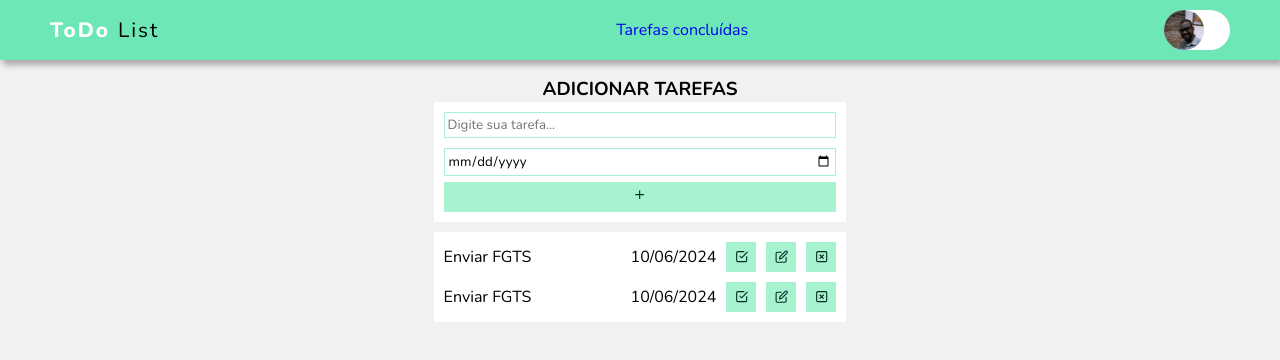
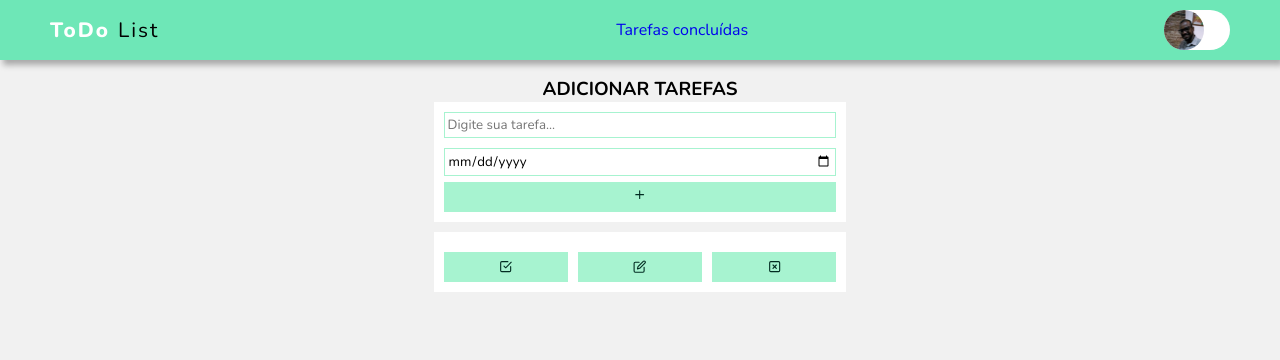
Before and after one commit to iraeveras/todo-list-react-vite, a React (Vite) app: page / in a window 1280 px wide. Shown: the top 360 px of the page. Built offline with nearby package versions, Linux system fonts and the light colour scheme.

Commit message:
new components, styles

```diff
--- /dev/null
+++ b/src/components/Button/Button.css
@@ -0,0 +1,18 @@
+button {
+    width: 30px;
+    height: 30px;
+    background-color: #a7f3d0;
+    padding: 5px;
+    border: none;
+    color: #022c22;
+    font-weight: bold;
+    cursor: pointer;
+}
+
+@media (width <= 1500px) {
+
+
+    .task-form button {
+        width: 100%;
+    }
+}
--- /dev/null
+++ b/src/components/Button/Button.jsx
@@ -0,0 +1,10 @@
+
+import './Button.css'
+
+export const Button = ({children}) => {
+    return (
+        <button type='button'>
+            {children}
+        </button>
+    )
+}
--- a/src/components/Formtask/Formtask.css
+++ b/src/components/Formtask/Formtask.css
@@ -64,8 +64,4 @@
         display: flex;
         flex-direction: column;
     }
-
-    .task-form .btn-add-task {
-        width: 100%;
-    }
 }
--- a/src/components/Formtask/Formtask.jsx
+++ b/src/components/Formtask/Formtask.jsx
@@ -1,23 +1,33 @@
+'use client'
 import { useState } from "react";
+import { Button } from "../Button/Button";
 import { FiPlus } from "react-icons/fi";
 import { dateAtual } from "../../variables/constants";
 import './Formtask.css';
 
-export const Formtask = () => {
+export const Formtask = ({ task, dateCompletion, createDatetask }) => {
 
-    const [inputTaxtTask, setinputTaxtTask] = useState('')
+    const [inputTextTask, setInputTextTask] = useState('')
     const [inputDateTask, setInputDateTask] = useState('')
 
-    const handleTaskAdd = (e) => {
-        e.preventDefault();
-        const task = {
-            taskValue: inputTaxtTask,
-            dateValue: inputDateTask,
-            dateAtual: dateAtual
-        }
+
+
+    const handleTaskAdd = () => {
+        // e.PreventDefault()
+        const { task, dateCompletion, createDatetask } = taskValue
+
+
+        // const task = {
+        //     taskValue: inputTextTask,
+        //     dateValue: inputDateTask,
+        //     dateAtual: dateAtual
+        // }
+
         console.log(task)
-        setinputTaxtTask('')
+        // setinputTaxtTask('')
+
     }
+
     return (
         <>
             <h3 className='title'>Adicionar tarefas</h3>
@@ -28,8 +38,8 @@ export const Formtask = () => {
                     type="text"
                     placeholder='Digite sua tarefa...'
                     className='input-text-task'
-                    onChange={(e) => setinputTaxtTask(e.target.value)}
-                    value={inputTaxtTask}
+                    onChange={(e) => setInputTextTask(e.target.value)}
+                    value={inputTextTask}
                     />
 
                     <input
@@ -41,9 +51,15 @@ export const Formtask = () => {
                     />
                 </div>
 
-                <button onClick={handleTaskAdd} className='btn-add-task'>
+                <button
+                type="button"
+                className='btn-add-task'
+                onClick={handleTaskAdd}
+                >
                     <FiPlus />
                 </button>
+
+
             </form>
 
         </>
--- a/src/components/Task/Task.css
+++ b/src/components/Task/Task.css
@@ -3,10 +3,8 @@
     flex-direction: column;
     align-items: center;
     gap: 10px;
-    background: #FFF;
     width: 60%;
     margin: 10px 0;
-    padding: 10px 10px;
 }
 
 .list {
@@ -15,13 +13,16 @@
     justify-content: space-between;
     width: 100%;
     gap: 10px;
+    background: #FFF;
+    padding: 10px;
 }
 
 .task-group {
     display: grid;
     align-items: center;
-    grid-template-columns: 3fr 1fr;
-
+    grid-template-columns: 2fr 1fr 1fr;
+    width: 100%;
+    font-size: 13px;
     gap: 10px;
 }
 
@@ -37,3 +38,20 @@
     align-items: center;
     justify-content: center;
 }
+
+@media (width <= 1500px) {
+    .list {
+        display: flex;
+        flex-direction: column;
+    }
+
+    .btn-group {
+        display: grid;
+        grid-template-columns: 1fr 1fr 1fr;
+        width: 100%;
+    }
+
+    .btn-group button {
+        width: 100%;
+    }
+}
--- a/src/components/Task/Task.jsx
+++ b/src/components/Task/Task.jsx
@@ -1,47 +1,31 @@
 import { FiCheckSquare } from "react-icons/fi";
 import { FiEdit } from "react-icons/fi";
 import { FiXSquare } from "react-icons/fi";
+import { Button } from "../Button/Button";
 import './Task.css';
 
-export const Task = () => {
+export const Task = ({task, dateCompletion, createDatetask}) => {
+
     return (
         <ul className='task-list'>
             <li className='list'>
                 <div className='task-group'>
-                    <p className='task'>Enviar FGTS</p>
-                    <p className='task-completion-date'>10/06/2024</p>
+                    <p className='task'>{task}</p>
+                    <p className='task-completion-date'>{dateCompletion}</p>
+                    <p className='task-create-date'>{createDatetask}</p>
                 </div>
                 <div className='btn-group'>
-                    <button>
+                    <Button>
                         <FiCheckSquare/>
-                    </button>
-                    <button>
+                    </Button>
+                    <Button>
                         <FiEdit/>
-                    </button>
-                    <button>
+                    </Button>
+                    <Button>
                         <FiXSquare/>
-                    </button>
+                    </Button>
                 </div>
             </li>
-
-            <li className='list'>
-                <div className='task-group'>
-                    <p className='task'>Enviar FGTS</p>
-                    <p className='task-completion-date'>10/06/2024</p>
-                </div>
-                <div className='btn-group'>
-                    <button>
-                        <FiCheckSquare/>
-                    </button>
-                    <button>
-                        <FiEdit/>
-                    </button>
-                    <button>
-                        <FiXSquare/>
-                    </button>
-                </div>
-            </li>
-
         </ul>
     )
 }
--- a/src/components/Wrapper/Wrapper.jsx
+++ b/src/components/Wrapper/Wrapper.jsx
@@ -2,12 +2,12 @@ import { Formtask } from '../Formtask/Formtask';
 import { Task } from '../Task/Task';
 import './Wrapper.css';
 
-export const Wrapper = () => {
+export const Wrapper = ({task,dateCompletion,createDatetask}) => {
     return (
         <div className='main-wrapper'>
             <section className='task-section'>
                 <Formtask />
-                <Task />
+                <Task task={task} dateCompletion={dateCompletion} createDatetask={createDatetask} />
             </section>
         </div>
     )
--- a/src/index.css
+++ b/src/index.css
@@ -11,16 +11,7 @@ body {
   background-color: #f1f1f1 ;
 }
 
-button {
-  width: 30px;
-  height: 30px;
-  background-color: #a7f3d0;
-  padding: 5px;
-  border: none;
-  color: #022c22;
-  font-weight: bold;
-  cursor: pointer;
-}
+
 /* :root {
   font-family: Inter, system-ui, Avenir, Helvetica, Arial, sans-serif;
   line-height: 1.5;
```
